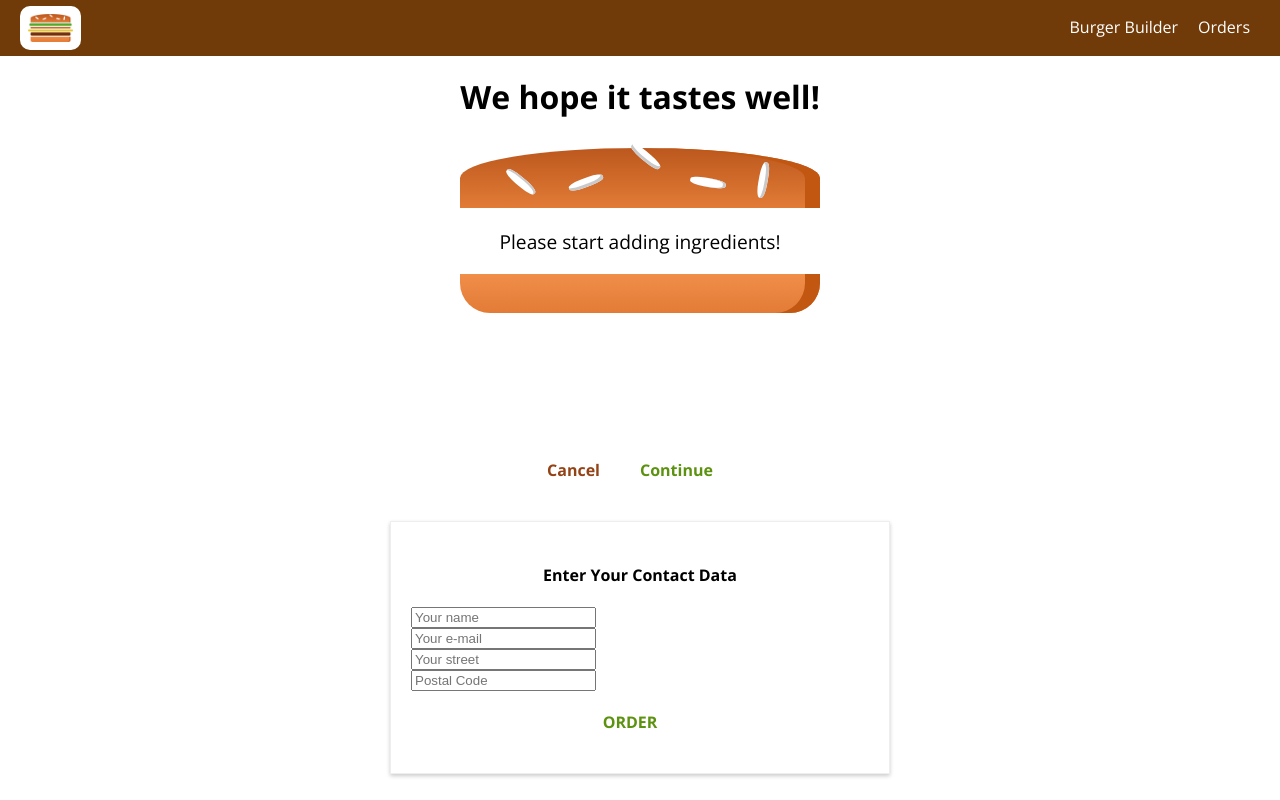
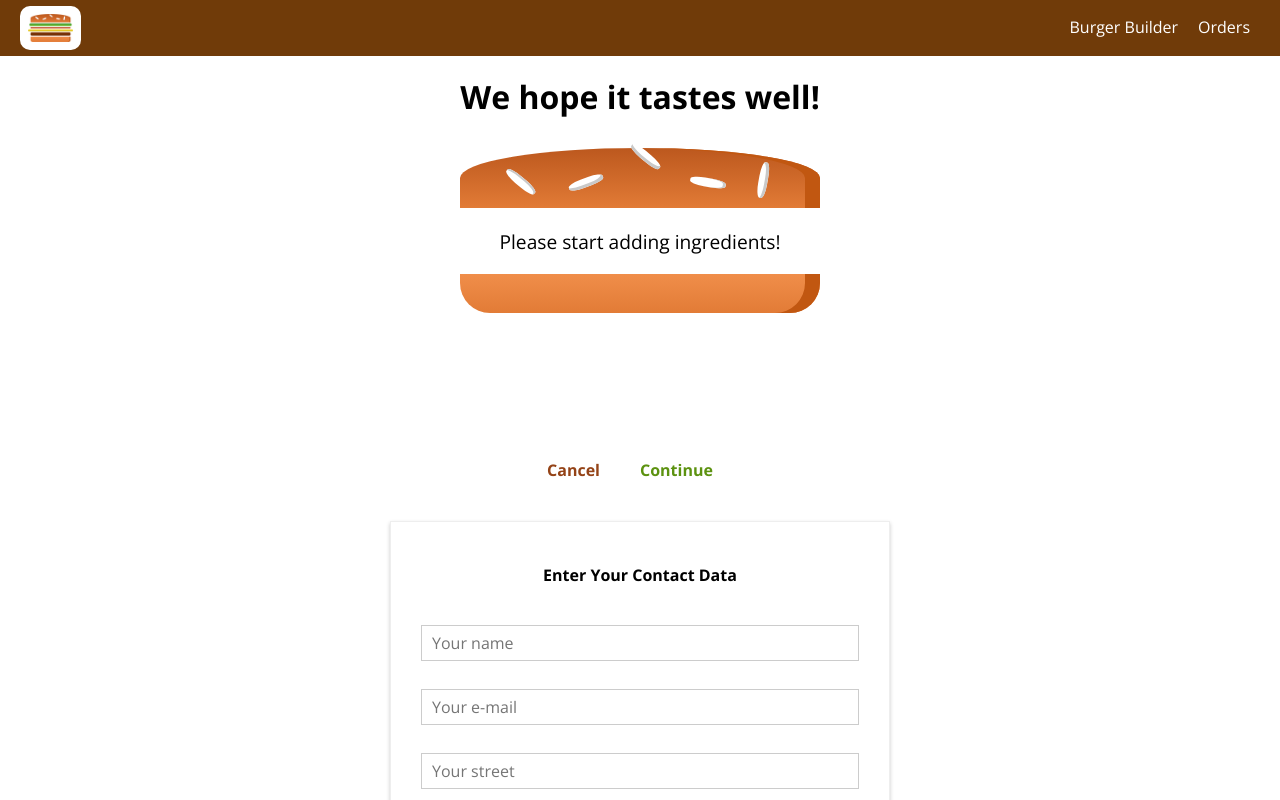
Before and after one commit to csergey8/burger-app, a React app: page /checkout in a window 1280 px wide. Both pictures are taken after a click on the button "Continue". Shown: the top 800 px of the page. Built offline with nearby package versions, Linux system fonts and the light colour scheme.

Commit message:
added input component

```diff
--- /dev/null
+++ b/src/components/UI/Input/Input.css
@@ -0,0 +1,27 @@
+.Input {
+  width: 100%;
+  padding: 10px;
+  box-sizing: border-box;
+}
+
+.Label {
+  font-weight: bold;
+  display: block;
+  margin-bottom: 8px;
+}
+
+.InputElement {
+  outline: none;
+  border: 1px solid #ccc;
+  background-color: white;
+  font: inherit;
+  padding: 6px 10px;
+  display: block;
+  width: 100%;
+  box-sizing: border-box;
+}
+
+.InputElement:focus {
+  outline: none;
+  background-color: #ccc;
+}
--- /dev/null
+++ b/src/components/UI/Input/Input.js
@@ -0,0 +1,26 @@
+import React from "react";
+
+import classes from "./Input.css";
+
+const input = props => {
+  let inputElement = null;
+  switch (props.inputtype) {
+    case "input":
+      inputElement = <input className={classes.InputElement} {...props} />;
+      break;
+    case "textarea":
+      inputElement = <textarea className={classes.InputElement} {...props} />;
+      break;
+    default:
+      inputElement = <input className={classes.InputElement} {...props} />;
+  }
+
+  return (
+    <div className={classes.Input}>
+      <label className={classes.Label}>{props.label}</label>
+      {inputElement}
+    </div>
+  );
+};
+
+export default input;
--- a/src/containers/Checkout/ContactData/ContactData.js
+++ b/src/containers/Checkout/ContactData/ContactData.js
@@ -3,6 +3,7 @@ import axios from "../../../axios-orders";
 
 import Button from "../../../components/UI/Button/Button";
 import Spinner from "../../../components/UI/Spinner/Spinner";
+import Input from "../../../components/UI/Input/Input";
 
 import classes from "./ContactData.css";
 
@@ -37,7 +38,7 @@ class ContactData extends Component {
       .post("/orders.json", order)
       .then(response => {
         this.setState({ loading: false, purchasing: false });
-        this.props.history.push('/');
+        this.props.history.push("/");
       })
       .catch(err => {
         this.setState({ loading: false, purchasing: false });
@@ -47,26 +48,26 @@ class ContactData extends Component {
   render() {
     let form = (
       <form>
-        <input
-          className={classes.Input}
+        <Input
+          inputtype="input"
           type="text"
           name="name"
           placeholder="Your name"
         />
-        <input
-          className={classes.Input}
+        <Input
+          inputtype="input"
           type="email"
           name="email"
           placeholder="Your e-mail"
         />
-        <input
-          className={classes.Input}
+        <Input
+          inputtype="input"
           type="text"
           name="street"
           placeholder="Your street"
         />
-        <input
-          className={classes.Input}
+        <Input
+          inputtype="input"
           type="text"
           name="postal"
           placeholder="Postal Code"
```
